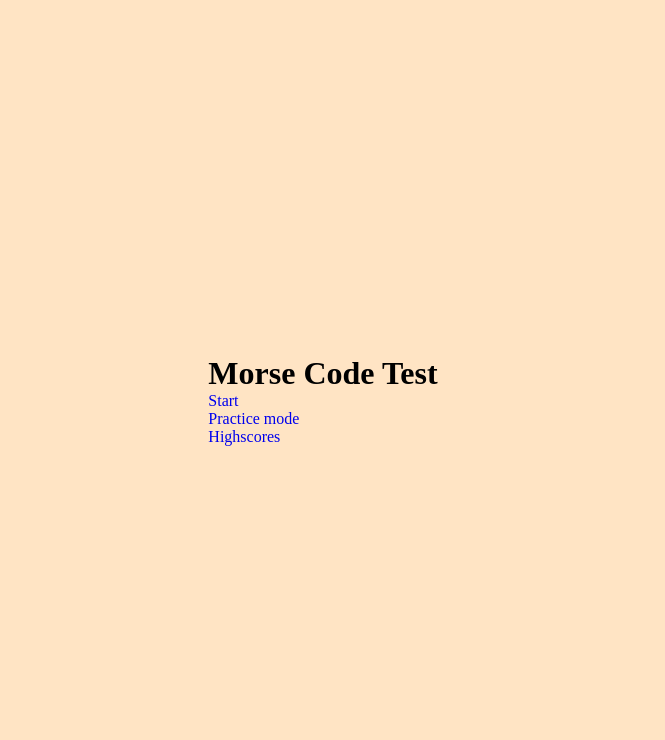
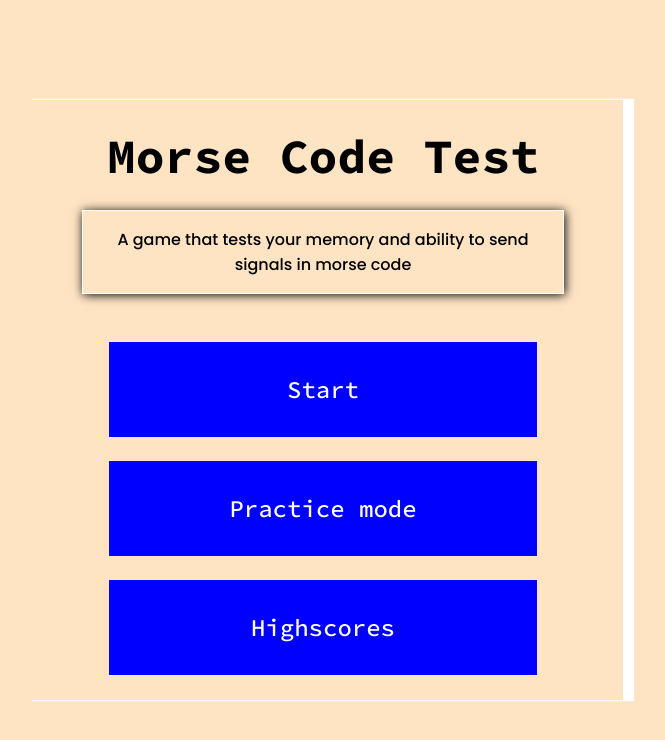
Before and after one commit to DanonymousCoder/still-thinking-of-a-name, a plain HTML site: page index.html in a window 1280 px wide. Shown: the whole page, without its empty margins (317-982 px from the left). Drawn offline with Linux system fonts and the light colour scheme.

Commit message:
Completed the home page with necessary descriptions and buttons

```diff
--- a/index.html
+++ b/index.html
@@ -4,6 +4,25 @@
 <head>
     <meta charset="UTF-8">
     <meta name="viewport" content="width=device-width, initial-scale=1.0">
+
+    <!--
+        Link to Source Code Pro Fonts
+    -->
+
+    <link rel="preconnect" href="https://fonts.googleapis.com">
+    <link rel="preconnect" href="https://fonts.gstatic.com" crossorigin>
+    <link href="https://fonts.googleapis.com/css2?family=Source+Code+Pro:ital,wght@0,200..900;1,200..900&display=swap"
+        rel="stylesheet">
+
+    <!--
+        Link to Poppins Font
+    -->
+
+    <link rel="preconnect" href="https://fonts.googleapis.com">
+    <link rel="preconnect" href="https://fonts.gstatic.com" crossorigin>
+    <link
+        href="https://fonts.googleapis.com/css2?family=Poppins:ital,wght@0,100;0,200;0,300;0,400;0,500;0,600;0,700;0,800;0,900;1,100;1,200;1,300;1,400;1,500;1,600;1,700;1,800;1,900&display=swap"
+        rel="stylesheet">
 
     <!--
         Link to CSS
@@ -21,13 +40,18 @@
                 <div class="logo">
                     <h1>Morse Code Test</h1>
                 </div>
+                <div class="description">
+                    <p>
+                        A game that tests your memory and ability to send signals in morse code
+                    </p>
+                </div>
             </header>
 
             <nav>
-                <ul>
-                    <li><a href="#">Start</a></li>
-                    <li><a href="#">Practice mode</a></li>
-                    <li><a href="#">Highscores</a></li>
+                <ul class="nav-links">
+                    <li><a href="#" class="nav-link">Start</a></li>
+                    <li><a href="#" class="nav-link">Practice mode</a></li>
+                    <li><a href="#" class="nav-link">Highscores</a></li>
                 </ul>
             </nav>
         </main>
--- a/styles.css
+++ b/styles.css
@@ -18,4 +18,86 @@ ul {
 
 a {
     text-decoration: none;
+    color: inherit;
 }
+
+main {
+    height: 600px;
+    width: 600px;
+    box-shadow: 10px 0px 1px 1px #FFFFFF;
+    padding: 1em 2em;
+    display: flex;
+    flex-direction: column;
+    gap: 3em;
+    justify-content: center;
+    align-items: center;
+}
+
+header {
+    width: 100%;
+    display: flex;
+    flex-direction: column;
+    justify-content: center;
+    align-items: center;
+}
+
+h1 {
+    font-size: 3rem;
+    font-family: "Source Code Pro", monospace;
+    font-weight: 700;
+    text-align: center;
+}
+
+.description {
+    border: 1px solid #FFFFFF;
+    padding: 1em;
+    margin-top: 1.5em;
+    width: 90%;
+    box-shadow: 1px 1px 10px #000000;
+}
+
+.description p {
+    text-align: center;
+    color: #000000;
+    font-size: 1rem;
+    font-family: "Poppins", sans-serif;
+    font-weight: 500;
+}
+
+nav {
+    width: 80%;
+}
+
+ul {
+    display: flex;
+    flex-direction: column;
+    gap: 1.5em;
+    width: 100%;
+    height: auto;
+}
+
+ul li {
+    width: 100%;
+    background-color: blue;
+    padding: 2em;
+    text-align: center;
+    cursor: pointer;
+}
+
+ul li:hover,
+ul li:focus {
+    background-color: transparent;
+    border: 1px solid #FFFFFF;
+}
+
+.nav-link {
+    color: #FFFFFF;
+    font-family: "Source Code Pro", monospace;
+    font-size: 1.5rem;
+    font-weight: 500;
+}
+
+ul li:hover .nav-link,
+ul li:focus .nav-link {
+    color: blue;
+}
```
